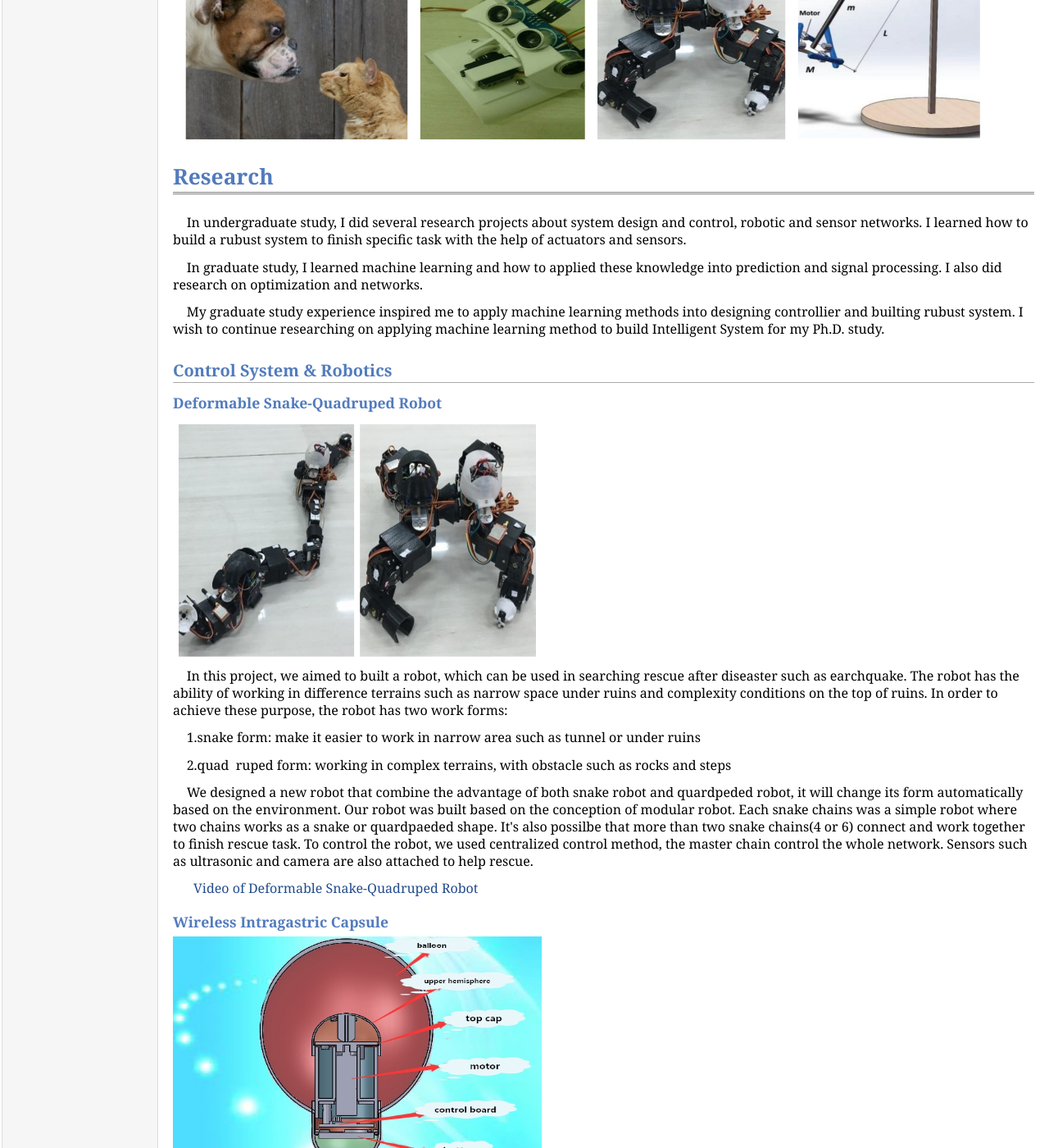
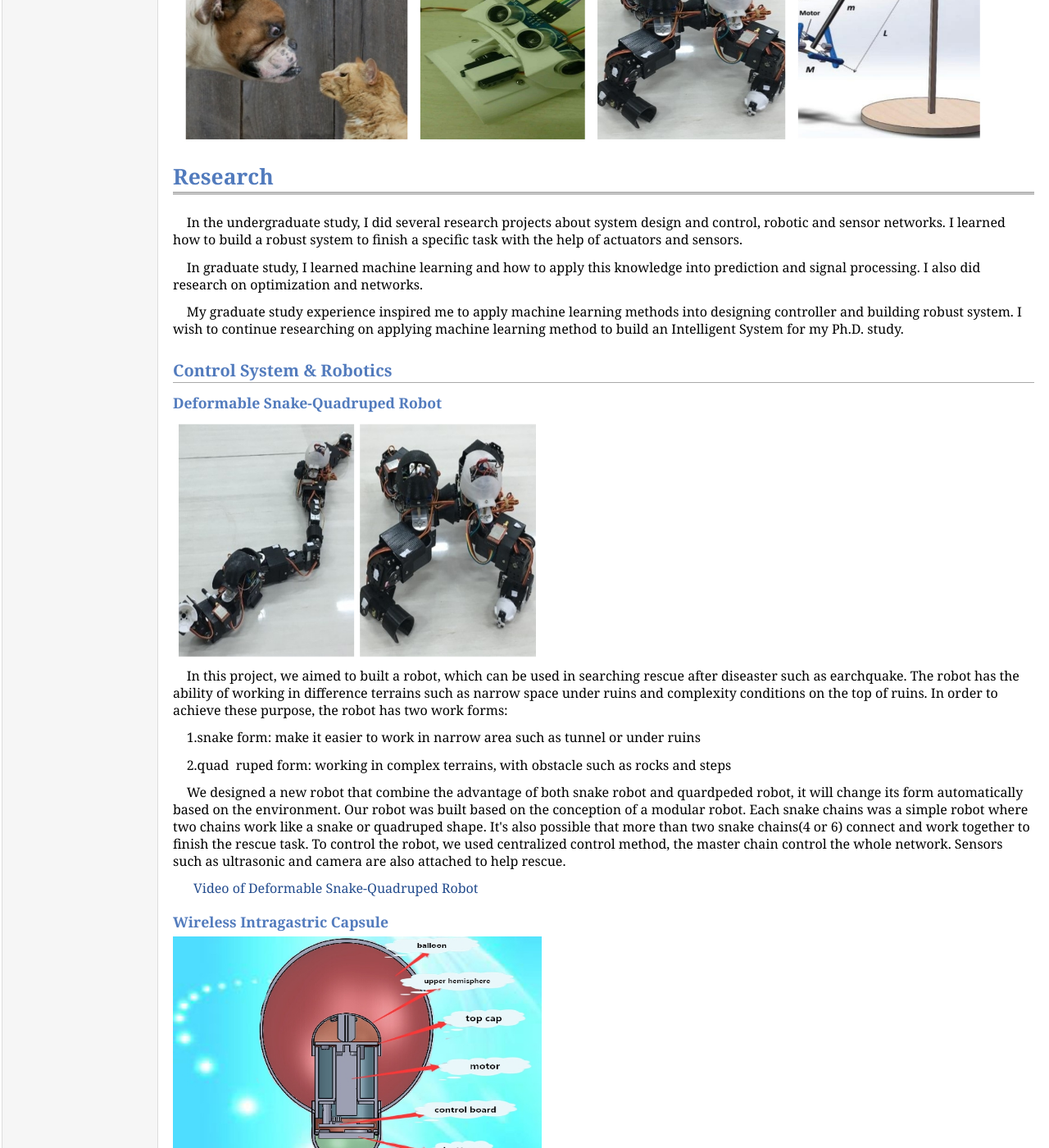
Before and after one commit to dukesky/dukesky.github.io, a Jekyll site: the page research.html, which Jekyll copies as it is, in a window 1280 px wide and 1400 px high, scrolled down 318 px. Shown: the whole window at 82% size. Built offline with Jekyll 4.4.1, drawn with Linux system fonts in a browser that asks for light colours; some of the changed text lies outside the part shown.

Commit message:
Update research.html

```diff
--- a/research.html
+++ b/research.html
@@ -24,12 +24,12 @@
 
 
 
-<p>  &nbsp &nbsp In undergraduate study, I did several research projects about system design and control, robotic and sensor networks.
-  I learned how to build a rubust system to finish specific task with the help of actuators and sensors.</p>
-<p>  &nbsp &nbsp In graduate study, I learned machine learning and how to applied these knowledge into prediction and signal processing.
+<p>  &nbsp &nbsp In the undergraduate study, I did several research projects about system design and control, robotic and sensor networks.
+  I learned how to build a robust system to finish a specific task with the help of actuators and sensors.</p>
+<p>  &nbsp &nbsp In graduate study, I learned machine learning and how to apply this knowledge into prediction and signal processing.
   I also did research on optimization and networks.</p>
-<p>  &nbsp &nbsp My graduate study experience inspired me to apply machine learning methods into designing controllier and builting
-  rubust system. I wish to continue researching on applying machine learning method to build Intelligent System for my Ph.D. study.
+<p>  &nbsp &nbsp My graduate study experience inspired me to apply machine learning methods into designing controller and building
+  robust system. I wish to continue researching on applying machine learning method to build an Intelligent System for my Ph.D. study.
   </p>
 
 <h2>Control System & Robotics</h2>
@@ -41,10 +41,10 @@
     <p> &nbsp &nbsp 1.snake form: make it easier to work in narrow area such as tunnel or under ruins</p>
     <p> &nbsp &nbsp 2.quad&nbsp ruped form: working in complex terrains, with obstacle such as rocks and steps</p>
   <p>  &nbsp &nbsp We designed a new robot that combine the advantage of both snake robot and quardpeded robot, it will change its form
-    automatically based on the environment. Our robot was built based on the conception of modular robot. Each snake chains was a
-    simple robot where two chains works as a snake or quardpaeded shape. It's also possilbe that more than two snake chains(4 or 6)
-    connect and work together to finish rescue task. To control the robot, we used centralized control method, the master
-    chain control the whole network. Sensors such as ultrasonic and camera are also attached to help rescue. </p>
+    automatically based on the environment. Our robot was built based on the conception of a modular robot. Each snake chains was a
+    simple robot where two chains work like a snake or quadruped shape. It's also possible that more than two snake chains(4 or 6)
+    connect and work together to finish the rescue task. To control the robot, we used centralized control method, the master chain control
+ the whole network. Sensors such as ultrasonic and camera are also attached to help rescue. </p>
     <p><a href="https://youtu.be/1-Kr9lyoUkc"> &nbsp &nbsp  &nbsp Video of Deformable Snake-Quadruped Robot</a>
  <p></p>
 
@@ -61,8 +61,8 @@
   <h3>Wind Pendulum Control System</h3>
   <img src="figs/pendulum3.jpg" width="450px" height="300px" />
   <p> &nbsp &nbsp Wind pendulum is a three dimension(3D) pendulum that at the end of pendulum there is a platform attached four fans facing four
-    different directions. When pendulum is swinging, it's swing speed and angle was controlled by generating wind from four fans.
-    This system is an nonlinear system with high latency. First, fans itselve is an nonlinear system, it's hard to build dynamic model
+    different directions. When the pendulum is swinging, it's swing speed and angle was controlled by generating wind from four fans.
+    This system is an nonlinear system with high latency. First, fans itselve is an nonlinear system, it's hard to build a dynamic model
     of force generated by fans rotation. second, there's always unpredicted latency of force genarated by propeller rotation, which makes
     it really hard to build an timely control system.
    </p>
@@ -89,10 +89,9 @@
   <h3>Moving Detection System of Lower-Limb Exoskeleton (Bachelor Thesis) </h3>
   <img src="figs/exo2.png" width="300px" height="450px" />
   <p> &nbsp &nbsp This project aimed to implement a moving detection system of lower-limb exoskeletion </p>
-  <p> &nbsp &nbsp  Exoskeletion can improve patients' movement ability and help them recover. In this project, I designed a moving detection
-    system by FPGA and six encoders, and
+  <p> &nbsp &nbsp  Exoskeletion can improve patients' movement ability and help them recover. In this project, I designed a moving detection system by FPGA chip and six encoders, and intergrated this system into the exoskeleton central control system.
     Besides, I designed two gaits for recovery training. One gait minimize the power of ankle while the other mimimize the power of knee,
-    these two gaits work for patient with ankle or knee problem.
+    these two gaits work for a patient with ankle or knee problem.
   </p>
 <p></p>
 
```
